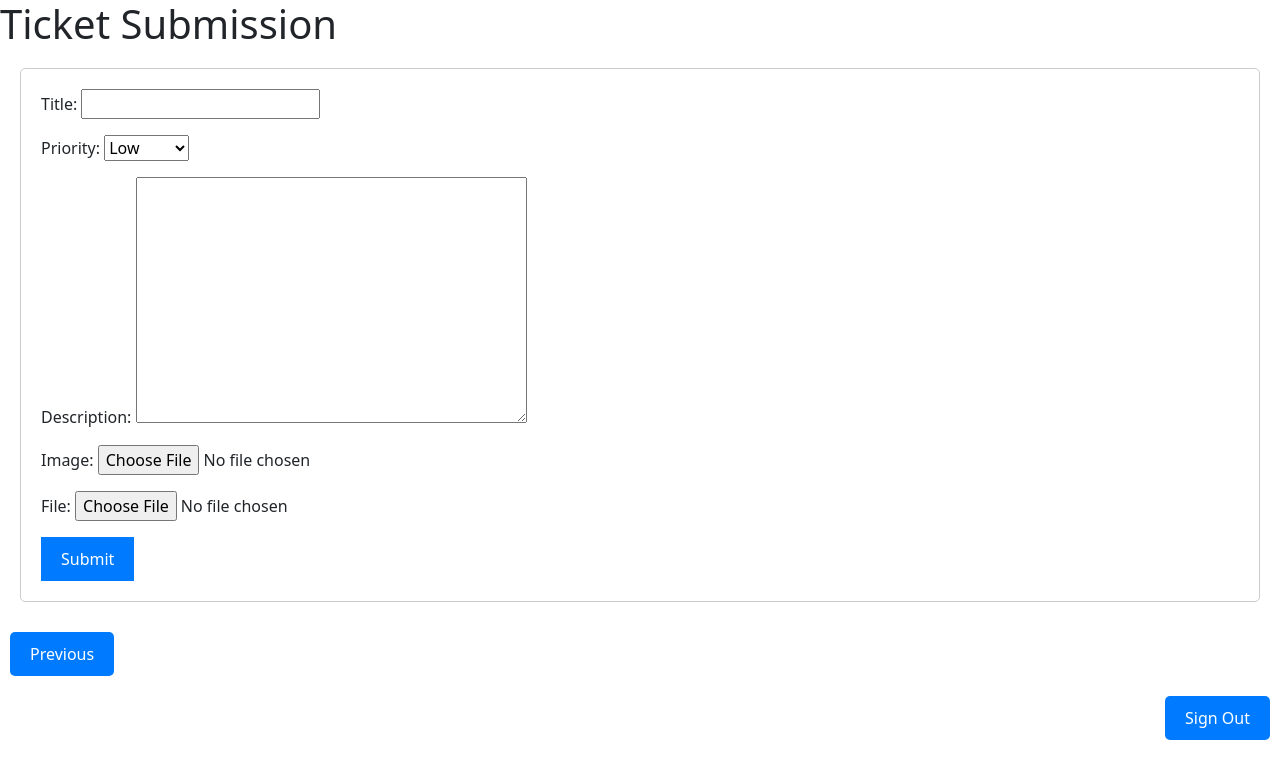
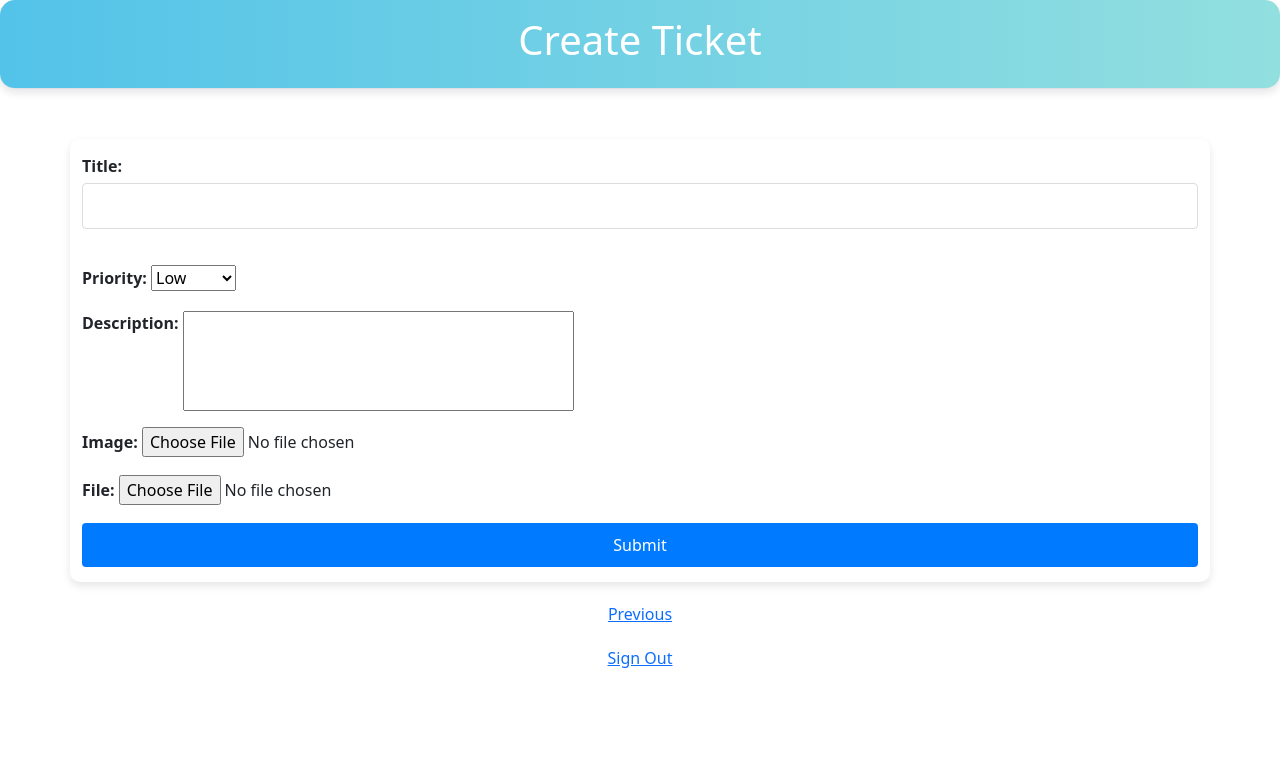
Before and after one commit to david7franco/ReziBo, a Django app: page /createTicket/ in a window 1280 px wide. Shown: the top 779 px of the page. Run offline with Django 4.2, Linux system fonts and the light colour scheme; the visitor is signed in with stand-in values (Sample User, id 1); some libraries are stand-ins or nearby versions.

Commit message:
ticketform styling

```diff
--- a/accounts/static/accounts/ticketform.css
+++ b/accounts/static/accounts/ticketform.css
@@ -1,64 +1,118 @@
+/* accounts/ticketform.css */
+
 body {
-    font-family: Arial, sans-serif;
     background-color: #f4f4f4;
-    margin: 0;
-    padding: 0;
+    font-family: 'Arial', sans-serif;
 }
 
 .header {
+    text-align: center;
+    color: #000000;
+    margin-top: 20px;
+    margin-bottom: 40px;
+    font-size: 2.5rem;
+}
+
+.blue-gradient-background {
     color: #ffffff;
     padding: 1em 0;
     background: linear-gradient(to right, #53c3e9, #92dfdf);
     text-align: center;
-    border-bottom: 2px solid #B0C4DE;
-    border-radius: 15px;
-    padding: 20px;
+    border-bottom: 2px solid #B0C4DE; /* Soft border at the bottom */
+    border-radius: 15px; /* Rounded corners */
+    padding: 20px; /* Optional: Adds some spacing inside the header */
+    box-shadow: 0 4px 8px rgba(0, 0, 0, 0.1); /* Optional: Adds a subtle shadow for depth */
+}
+
+
+.container {
+    max-width: 400px;
+    padding: 15px;
+    margin: auto;
+    margin-top: 50px;
+    background-color: white;
+    border-radius: 10px;
     box-shadow: 0 4px 8px rgba(0, 0, 0, 0.1);
 }
 
+
 form {
-    margin: 20px;
-    background-color: #fff;
-    padding: 20px;
-    border: 1px solid #ccc;
-    border-radius: 5px;
+    margin-top: 20px; /* Styling for the form and its elements */
 }
 
-button {
+form textarea {
+    /* Adjust the height and other styles as needed */
+    height: 100px; /* Set your desired height */
+    resize: none; /* Prevent resizing */
+    vertical-align: top;
+}
+
+label {
+    display: block;
+    margin-bottom: 5px;
+    font-weight: bold;
+}
+
+input[type="text"],
+input[type="password"] {
+    width: 100%;
+    padding: 10px;
+    margin-bottom: 20px;
+    border: 1px solid #ddd;
+    border-radius: 4px;
+    box-sizing: border-box;
+}
+
+/* Error message styling */
+.error {
+    color: red;
+    margin-bottom: 15px;
+}
+
+/* Button styling */
+button[type="submit"] {
+    width: 100%;
+    padding: 10px;
+    border: none;
+    border-radius: 4px;
     background-color: #007bff;
-    color: #fff;
-    padding: 10px 20px;
-    border: none;
-    border-radius: 5px;
+    color: white;
     cursor: pointer;
 }
 
-button:hover {
+button[type="submit"]:hover {
     background-color: #0056b3;
 }
 
-a.button {
-    display: inline-block;
-    background-color: #007bff;
-    color: #fff;
-    padding: 10px 20px;
-    text-decoration: none;
-    border-radius: 5px;
-    margin: 10px;
-}
-
-a.button:hover {
-    background-color: #0056b3;
-}
-
-.logout {
-    text-align: right;
-}
-
-/* Responsive design */
+/* Responsive adjustments */
 @media (max-width: 768px) {
-    form {
-        margin: 10px;
+    .container {
+        margin-top: 20px;
         padding: 10px;
     }
 }
+
+.container h2 {
+    text-align: center;
+}
+
+/* Additional styling for ticket submission */
+.header {
+    text-align: center;
+    color: #000000;
+    margin-top: 20px;
+    margin-bottom: 40px;
+    font-size: 2.5rem;
+}
+
+.navigation,
+.logout {
+    text-align: center;
+    margin-top: 20px;
+}
+
+.navigation a,
+.logout a {
+    display: block;
+    margin-top: 10px;
+}
--- a/accounts/templates/registration/ticket-form.html
+++ b/accounts/templates/registration/ticket-form.html
@@ -1,30 +1,37 @@
 {% extends 'base.html' %}
 {% load static %}
 {% block content %}
-
 <!DOCTYPE html>
 <html>
-    <link rel="stylesheet" type="text/css" href="{% static "accounts/ticketform.css" %}">
+
+<head>
+    <link rel="stylesheet" type="text/css" href="{% static 'accounts/ticketform.css' %}">
     {% load bootstrap5 %}
     {% bootstrap_css %}
     {% bootstrap_javascript %}
+</head>
+
 <body>
-    <h1>Ticket Submission</h1>
-    <form method="post">
+
+    <header class="d-flex flex-wrap justify-content-center py-3 mb-4 border-bottom blue-gradient-background">
+        <h1>Create Ticket</h1>
+    </header>
+
+    <form method="post" class="container">
         {% csrf_token %}
         {{ form.as_p }}
-        <button type="submit">Submit</button>
+        <button type="submit" class="submit-button">Submit</button>
     </form>
 
-    <div>
+    <div class="navigation">
         <a href="{% url 'resident_dashboard' %}" class="button">Previous</a>
     </div>
 
     <div class="logout">
         <a href="{% url 'logout' %}" class="button">Sign Out</a>
     </div>
+</body>
 
-</body>
 </html>
 
 {% endblock %}
```
